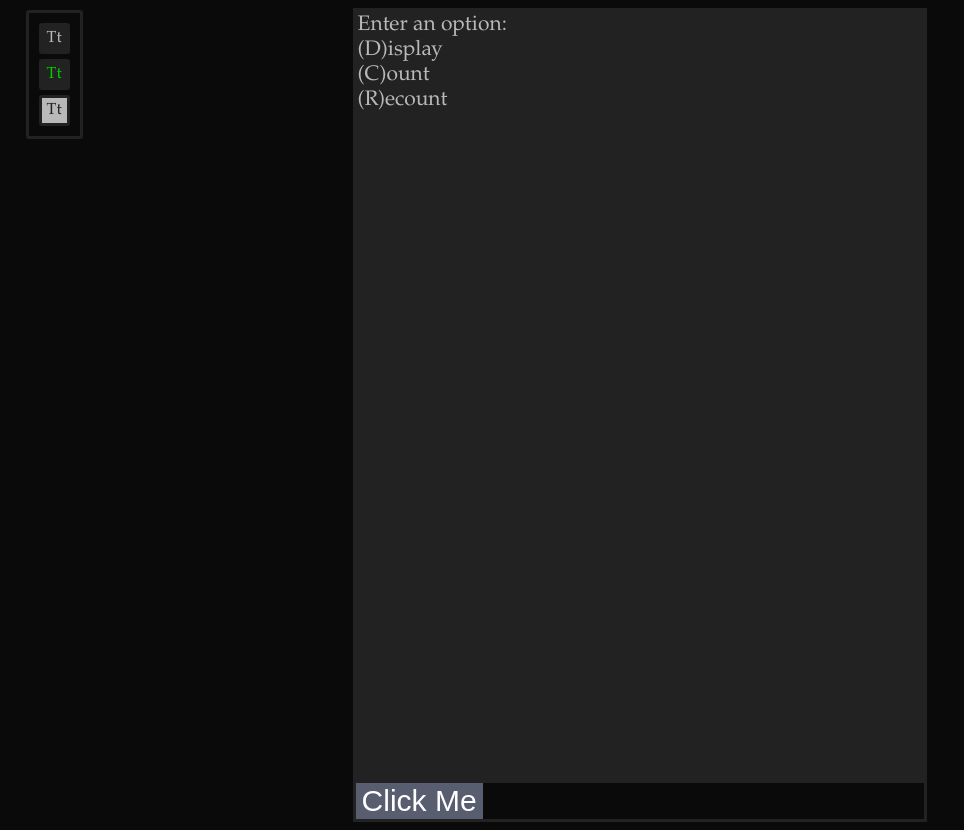
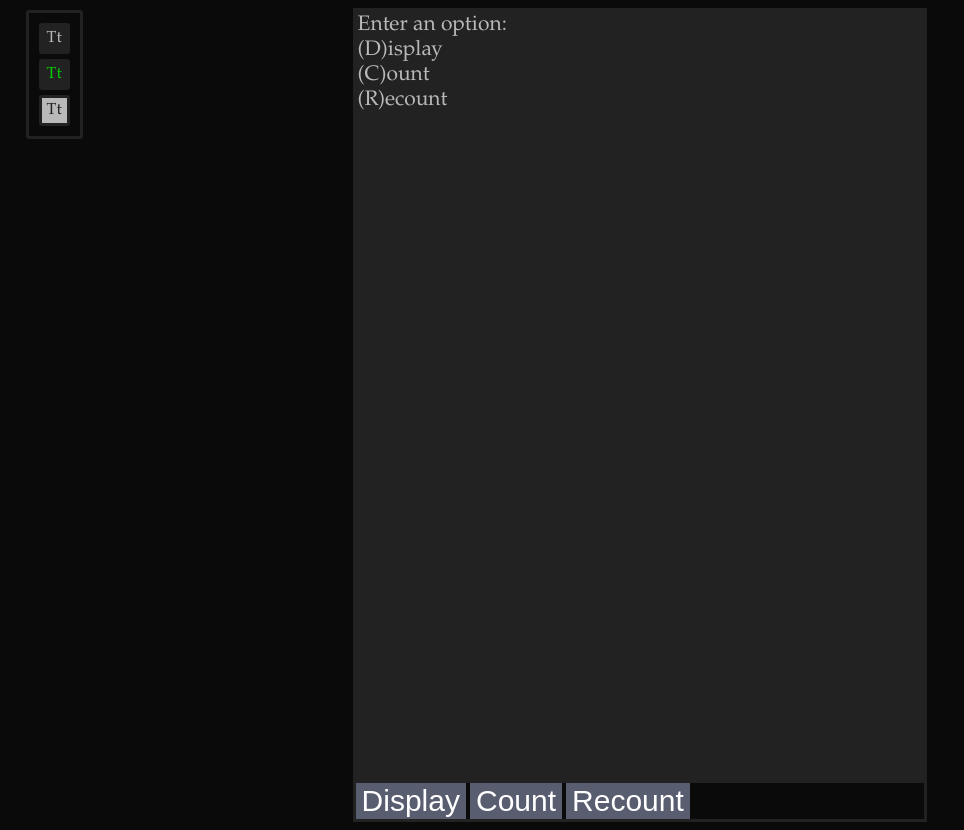
Before and after one commit to lewislemay/Strip-Counter, a website: page src/index.html in a window 1280 px wide. Shown: the whole page, without its empty margins (0-964 px from the left). Drawn offline with Linux system fonts and the light colour scheme.

Commit message:
Rename buttons

```diff
--- a/src/index.html
+++ b/src/index.html
@@ -18,7 +18,9 @@
             <div id="output">
             </div>
             <input id="input" type="text">
-            <button class="button">Click Me</button>
+            <button class="button">Display</button>
+            <button class="button">Count</button>
+            <button class="button">Recount</button>
         </div>
         <script src="js/scripts.js" defer></script>
         <script src="js/console.js" defer></script>
```
